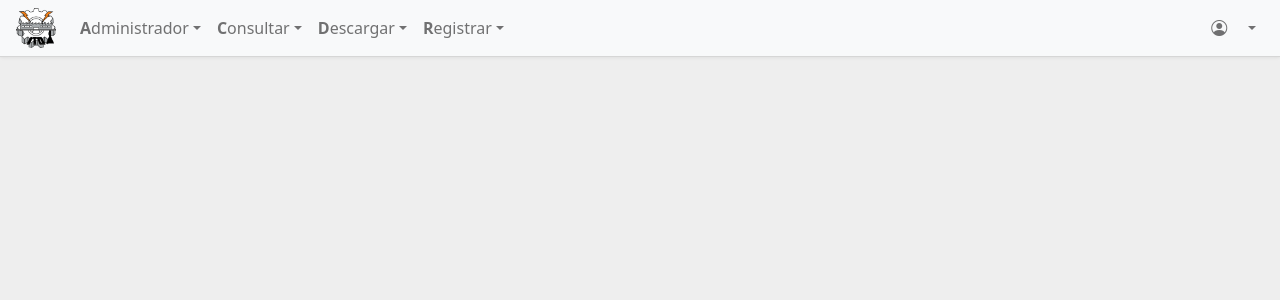
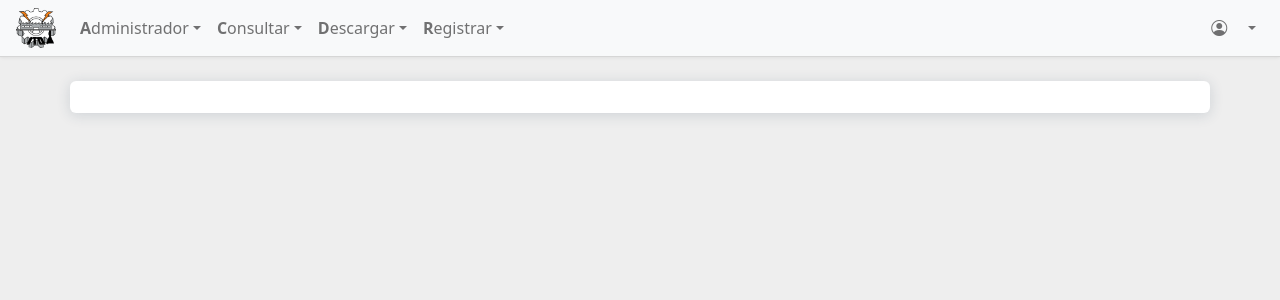
Before and after one commit to ralodev/HRIS-Front, a Vue app: page / in a window 1280 px wide. Shown: the top 300 px of the page. Built offline with nearby package versions, Linux system fonts and the light colour scheme; what datatables.net-vue3 would draw is missing.

Commit message:
Routes fix
• Fixed some routes and deleted some unused

```diff
--- a/src/App.vue
+++ b/src/App.vue
@@ -20,7 +20,7 @@
             ><b>A</b>dministrador</a
           >
           <div class="dropdown-menu">
-            <RouterLink to="/" class="dropdown-item">Crear Usuario</RouterLink>
+            <RouterLink to="/empleados" class="dropdown-item">Crear Usuario</RouterLink>
           </div>
         </div>
         <div class="nav-item dropdown">
@@ -29,7 +29,6 @@
           >
           <div class="dropdown-menu">
             <RouterLink to="/empleados" class="dropdown-item">Empleados</RouterLink>
-            <RouterLink to="/editar-empleado" class="dropdown-item">Editar Empleado</RouterLink>
             <li><hr class="dropdown-divider role-mod" /></li>
             <RouterLink to="/verDepartamentos" class="dropdown-item">Departamentos</RouterLink>
             <li><hr class="dropdown-divider role-mod" /></li>
@@ -81,6 +80,9 @@
     </div>
   </nav>
 
+  <div class="container container-xl card-light mt-4 py-3 rounded">
+
     <router-view />
+  </div>
   </body>
 </template>
```
